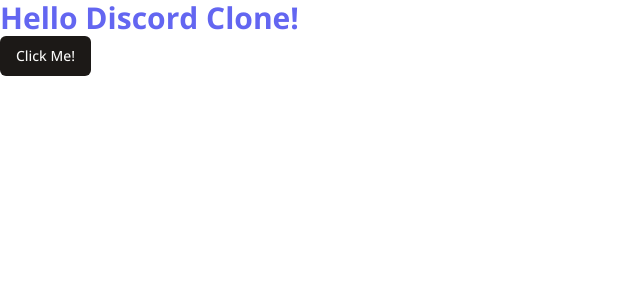
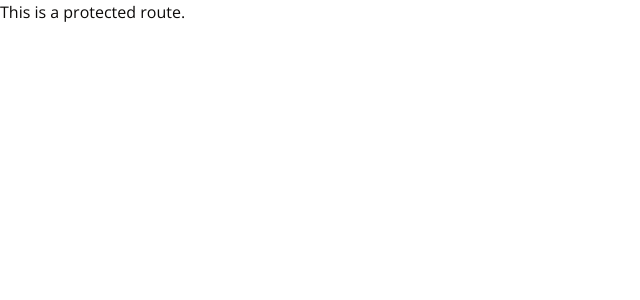
Before and after one commit to Reyaad510/discord-clone, a Next.js app: page / in a window 1280 px wide. Shown: the top 300 px of the page, without its empty margins (0-640 px from the left). Built offline with nearby package versions, Linux system fonts and the light colour scheme.

Commit message:
Organizational folders and auth folder login/register template set up

```diff
--- /dev/null
+++ b/app/(auth)/(routes)/login/page.tsx
@@ -0,0 +1,9 @@
+const LoginPage = () => {
+    return (
+        <div>
+            Login Page!
+        </div>
+     );
+}
+
+export default LoginPage;
--- /dev/null
+++ b/app/(auth)/(routes)/register/page.tsx
@@ -0,0 +1,9 @@
+const RegisterPage = () => {
+    return (
+        <div>
+            Register Page!
+        </div>
+     );
+}
+
+export default RegisterPage;
--- /dev/null
+++ b/app/(auth)/layout.tsx
@@ -0,0 +1,12 @@
+const AuthLayout = ({ children } :{
+    children: React.ReactNode
+}) => {
+    return (
+        <div className="bg-red-500 h-full">
+            {children}
+        </div>
+
+     );
+}
+
+export default AuthLayout;
--- /dev/null
+++ b/app/(main)/(routes)/page.tsx
@@ -0,0 +1,10 @@
+// (main) -> organizational folder
+
+
+export default function Home() {
+  return (
+    <div >
+      This is a protected route.
+    </div>
+  )
+}
--- a/app/page.tsx
+++ /dev/null
@@ -1,11 +0,0 @@
-import { Button } from "@/components/ui/button";
-
-
-export default function Home() {
-  return (
-    <div >
-    <p className='text-3xl font-bold text-indigo-500'>Hello Discord Clone!</p>
-    <Button>Click Me!</Button>
-    </div>
-  )
-}
```
